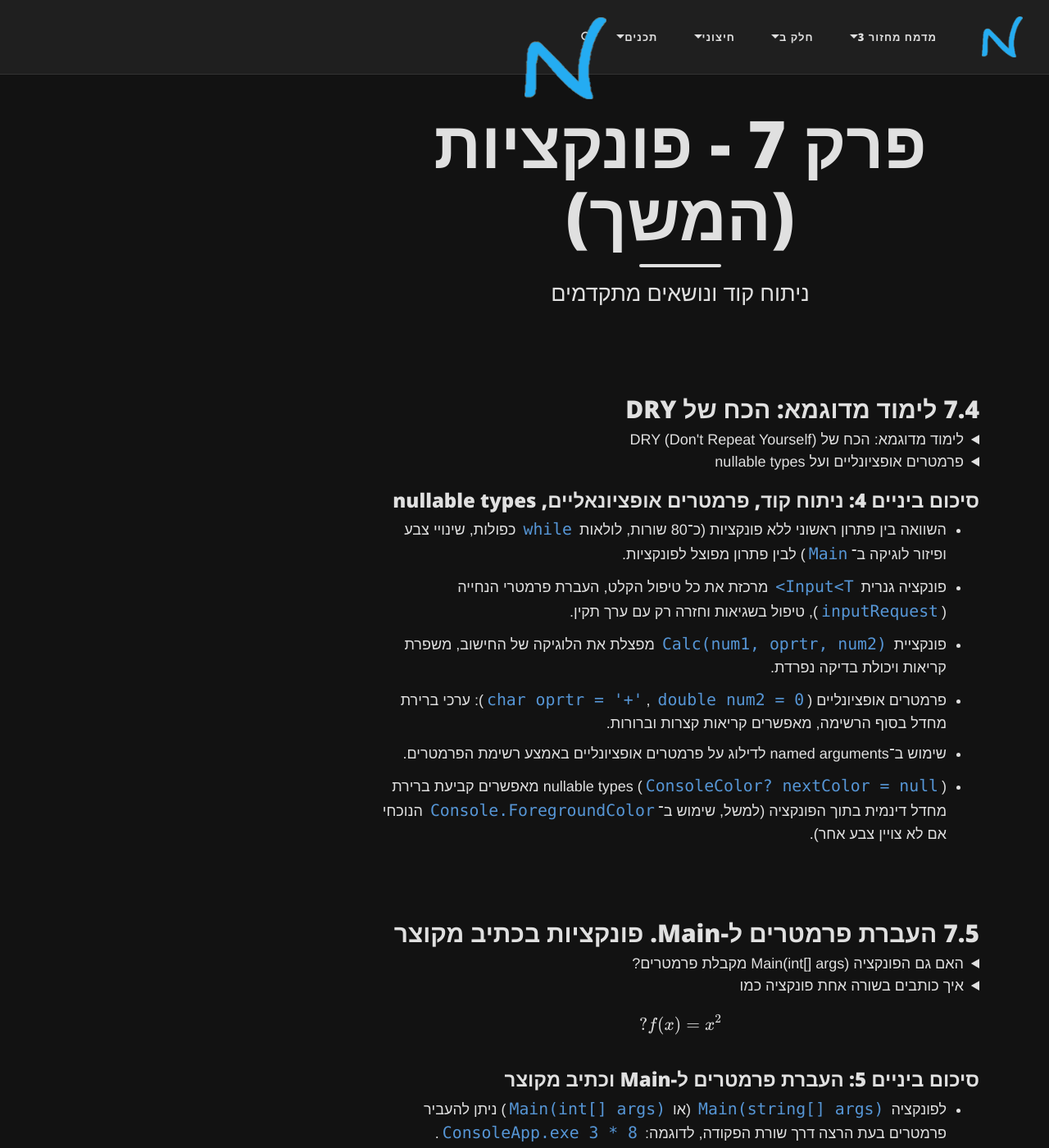
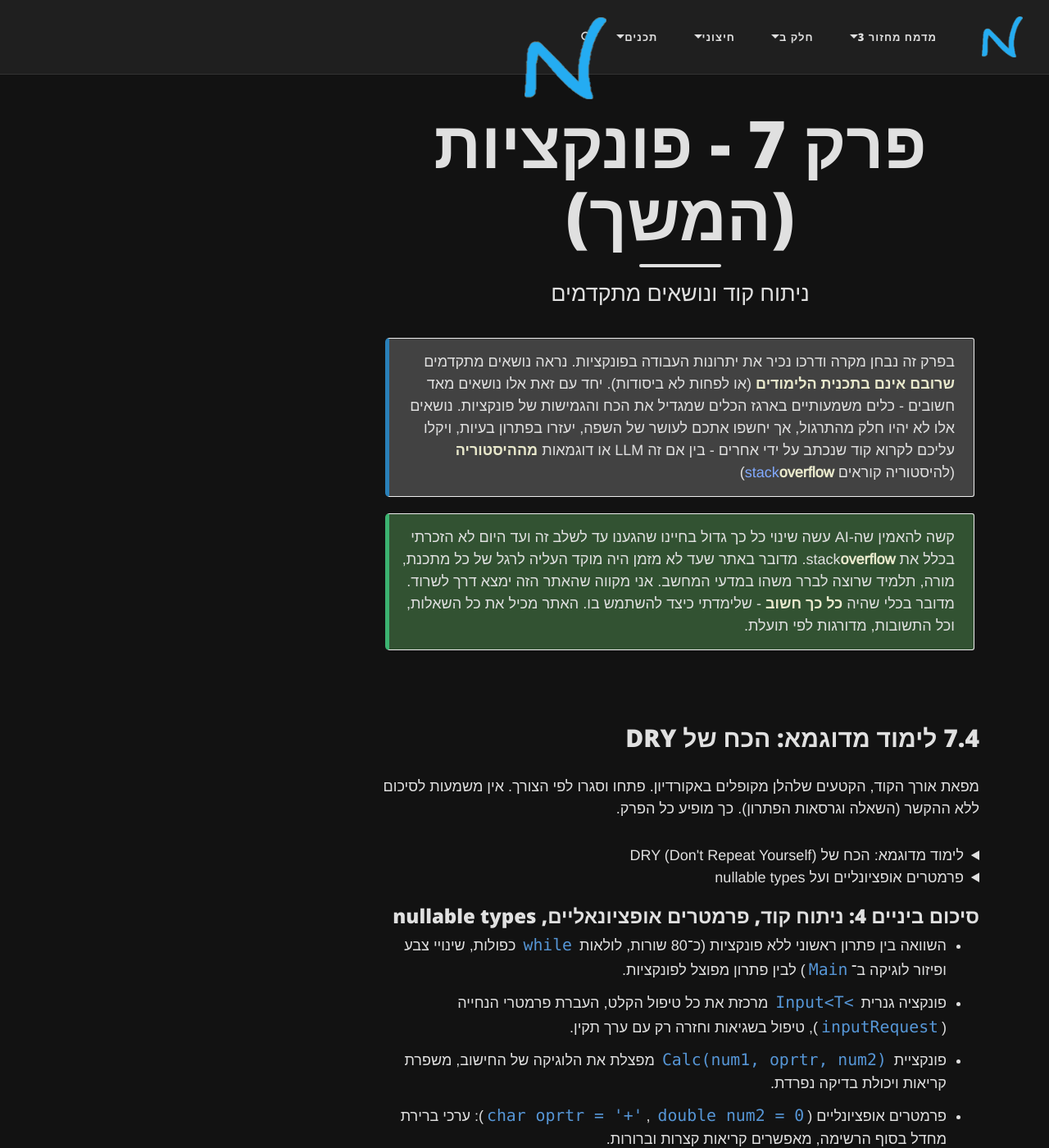
Before and after one commit to 3strategy/BeautifulYesodot, a Jekyll site: the page built from cs2/Chapter7FullB.md, in a window 1280 px wide and 1400 px high. Shown: the whole window at 82% size. Built offline with Jekyll 4.4.1, drawn with Linux system fonts in a browser that asks for light colours; formulas are drawn with MathJax 3; comment, search, counter and statistics services are not loaded; some of the changed text lies outside the part shown.

Commit message:
קצת צבע success. שיפורים נוספים בגודל הנוסתחאות המתמטיות

```diff
--- a/cs2/Chapter7FullB.md
+++ b/cs2/Chapter7FullB.md
@@ -9,7 +9,14 @@ lang: he
 ---
 
 
+בפרק זה נבחן מקרה ודרכו נכיר את יתרונות העבודה בפונקציות. נראה נושאים מתקדמים **שרובם אינם בתכנית הלימודים** (או לפחות לא ביסודות). יחד עם זאת אלו נושאים מאד חשובים - כלים משמעותיים בארגז הכלים שמגדיל את הכח והגמישות של פונקציות. נושאים אלו לא יהיו חלק מהתרגול, אך יחשפו אתכם לעושר של השפה, יעזרו בפתרון בעיות, ויקלו עליכם לקרוא קוד שנכתב על ידי אחרים - בין אם זה LLM או דוגמאות **מההיסטוריה** (להיסטוריה קוראים [stack**overflow**](https://stackoverflow.com/))
+{: .box-note}
+
+קשה להאמין שה-AI עשה שינוי כל כך גדול בחיינו שהגענו עד לשלב זה ועד היום לא הזכרתי בכלל את stack**overflow**. מדובר באתר שעד לא מזמן היה מוקד העליה לרגל של כל מתכנת, מורה, תלמיד שרוצה לברר משהו במדעי המחשב. אני מקווה שהאתר הזה ימצא דרך לשרוד. מדובר בכלי שהיה **כל כך חשוב** - שלימדתי כיצד להשתמש בו. האתר מכיל את כל השאלות, וכל התשובות, מדורגות לפי תועלת.
+{: .box-success}
+
 ## 7.4 לימוד מדוגמא: הכח של DRY
+מפאת אורך הקוד, הקטעים שלהלן מקופלים באקורדיון. פתחו וסגרו לפי הצורך. אין משמעות לסיכום ללא ההקשר (השאלה וגרסאות הפתרון). כך מופיע כל הפרק.
 
 <details markdown="1">
 <summary>לימוד מדוגמא: הכח של DRY (Don't Repeat Yourself)</summary>
@@ -258,7 +265,7 @@ public static void WriteInColor(string str, ConsoleColor color, ConsoleColor? ne
 ### סיכום ביניים 4: ניתוח קוד, פרמטרים אופציונאליים, nullable types
 
 - השוואה בין פתרון ראשוני ללא פונקציות (כ־80 שורות, לולאות `while` כפולות, שינויי צבע ופיזור לוגיקה ב־`Main`) לבין פתרון מפוצל לפונקציות.
-- פונקציה גנרית `Input<T>` מרכזת את כל טיפול הקלט, העברת פרמטרי הנחייה (`inputRequest`), טיפול בשגיאות וחזרה רק עם ערך תקין.
+- פונקציה גנרית `>Input<T` מרכזת את כל טיפול הקלט, העברת פרמטרי הנחייה (`inputRequest`), טיפול בשגיאות וחזרה רק עם ערך תקין.
 - פונקציית `Calc(num1, oprtr, num2)` מפצלת את הלוגיקה של החישוב, משפרת קריאות ויכולת בדיקה נפרדת.
 - פרמטרים אופציונליים (`char oprtr = '+'`, `double num2 = 0`): ערכי ברירת מחדל בסוף הרשימה, מאפשרים קריאות קצרות וברורות.
 - שימוש ב־named arguments לדילוג על פרמטרים אופציונליים באמצע רשימת הפרמטרים.
@@ -362,7 +368,7 @@ public static T Input<T>(string inputRequest = "Please enter a", string invalidF
 
 ### סיכום ביניים 6: Generics and try/catch
 - שני הנושאים אינם בתכנית הלימוד ביסודות, אך שימוש בפונקציות גנריות נדרש ביא'.
-- `Input<T>` היא פונקציה **גנרית** המבטיחה קלט חוקי לכל טיפוס דרך המרת טיפוסים דינמית.
+- `>Input<T` היא פונקציה **גנרית** המבטיחה קלט חוקי לכל טיפוס דרך המרת טיפוסים דינמית.
 - שימוש בברירת מחדל לפרמטרים מאפשר קריאה פשוטה מצד המשתמש, תוך שמירה על יכולת שליטה פנימית בטיפול בשגיאות.
 - מבנה `try/catch` יחד עם קריאה רקורסיבית (קריאה של הפונקציה לעצמה) מוודאים סריקה חוזרת עד להגעת קלט תקין.
 - חשוב לזכור: ניהול חריגות (`try/catch`) נחשב לנושא מתקדם, מעבר לתכנית הלימודים של כיתה י׳.
```
Also changed, not shown: other parts of cs2/Chapter7FullB.md (+2 -3 lines), cs2/Chapter7Full.md (+10 -9 lines).
